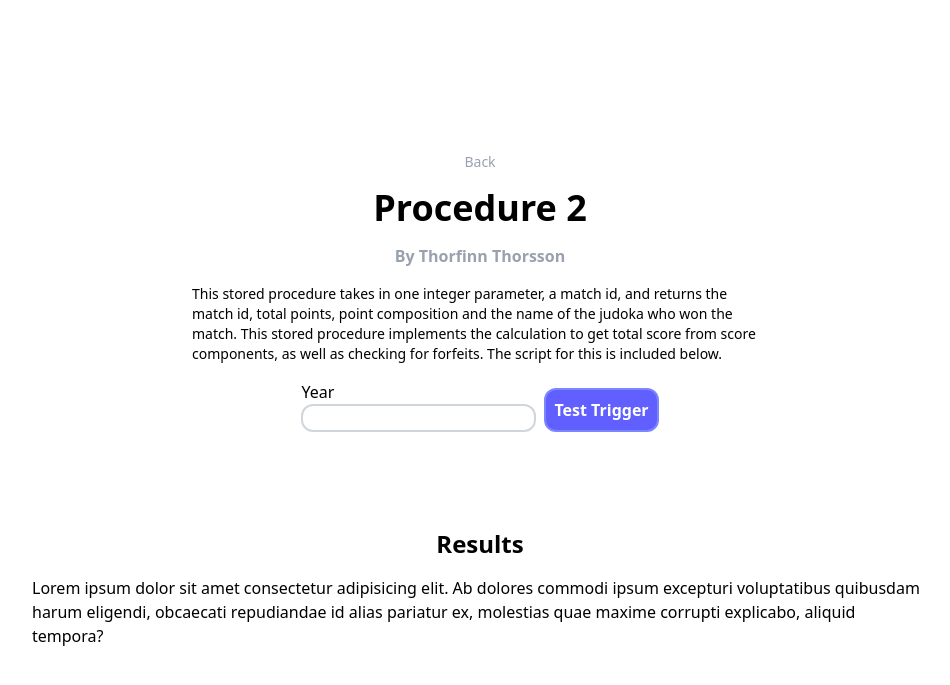
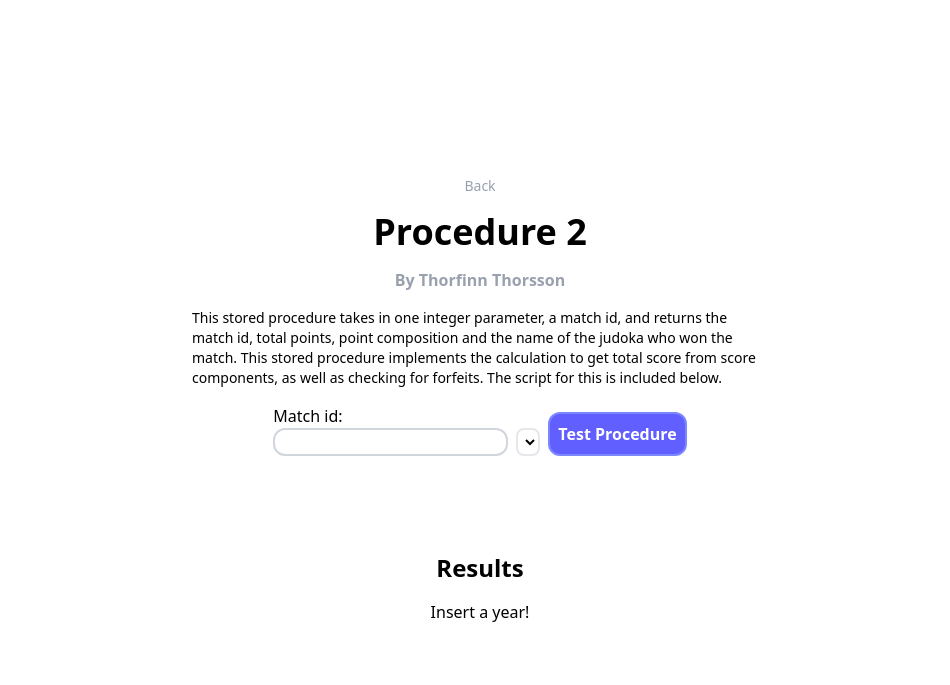
Before and after one commit to oralekin/CS306Phase2, a PHP site: page /procedure_2.php in a window 1280 px wide. Shown: the top 685 px of the page, without its empty margins (160-1110 px from the left). Run offline with PHP 8.4, Linux system fonts and the light colour scheme; lists and menus that the app fills with data are empty.

Commit message:
Progress

```diff
--- a/scripts/procedures/procedure_2.php
+++ b/scripts/procedures/procedure_2.php
@@ -1,10 +1,21 @@
+<?php
+
+$con = mysqli_connect(getenv('MYSQL_URL'), "root", getenv('MYSQL_ROOT_PASSWORD'), getenv("MYSQL_DATABASE"));
+
+if (mysqli_connect_errno()) {
+    echo "Failed to connect to MySQL: " . mysqli_connect_error();
+    exit();
+}
+
+
+?>
 <!DOCTYPE html>
 <html lang="en">
 
 <head>
     <meta charset="UTF-8">
     <meta name="viewport" content="width=device-width, initial-scale=1.0">
-    <title>Procedure 1</title>
+    <title>Procedure 2</title>
     <script src="https://cdn.jsdelivr.net/npm/@tailwindcss/browser@4"></script>
 
 </head>
@@ -19,16 +30,47 @@
             procedure implements the calculation to get total score from score components, as well as
             checking for forfeits. The script for this is included below.</p>
         <form method="post" class="flex gap-2 items-end ">
-            <div class="flex flex-col"><label for="start">Year</label><input value="" name="start" class="bg-white border-2 border-gray-300 min-w-50 rounded-xl" /></div>
+            <div class="flex flex-col"><label for="start">Match id:</label><input value="" name="start" class="bg-white border-2 border-gray-300 min-w-50 rounded-xl" /></div>
 
+					<select
+						name="match"
+						id="match"
+						class="border-2 border-gray-200 rounded-lg"
+						onchange="enableButton(1)"
+>
+<?
 
-            <button value="fire" type="submit" name="fire" class="bg-indigo-500 border-2 border-indigo-400  text-white p-2 cursor-pointer active:scale-95 rounded-xl font-bold">Test Trigger</button>
+?>
+
+</select>
+
+            <button value="fire" type="submit" name="fire" class="bg-indigo-500 border-2 border-indigo-400  text-white p-2 cursor-pointer active:scale-95 rounded-xl font-bold">Test Procedure</button>
+
         </form>
         <div class="flex pt-20 flex-col items-center gap-4">
             <div class="font-bold text-2xl">Results</div>
-            <div class="max-w-4xl">Lorem ipsum dolor sit amet consectetur adipisicing elit. Ab dolores commodi ipsum excepturi voluptatibus quibusdam harum eligendi, obcaecati repudiandae id alias pariatur ex, molestias quae maxime corrupti explicabo, aliquid tempora?</div>
+            <div class="max-w-4xl">
+
+                <?
+                if (isset($_POST['fire']) && isset($_POST["start"]) && is_numeric($_POST["start"])) {
+                    $query = "CALL yearly_subs('" . $_POST["start"] . "-01-01','" . $_POST["start"] + 1 . "-01-01');";
+
+                    if ($result = mysqli_query($con, $query)) {
+                        if (mysqli_num_rows($result) > 0) {
+                            for ($i = 0; $i < $result->num_rows; $i++) {
+                                $row = $result->fetch_row();
+                                echo  $row[1] . "<br/>";
+                            }
+                        } else echo "No results";
+                    }
+                } else {
+                    echo  "Insert a year!";
+                }
+
+                ?>
         </div>
-    </div>
+</div>
+</div>
 
 </body>
 
```
